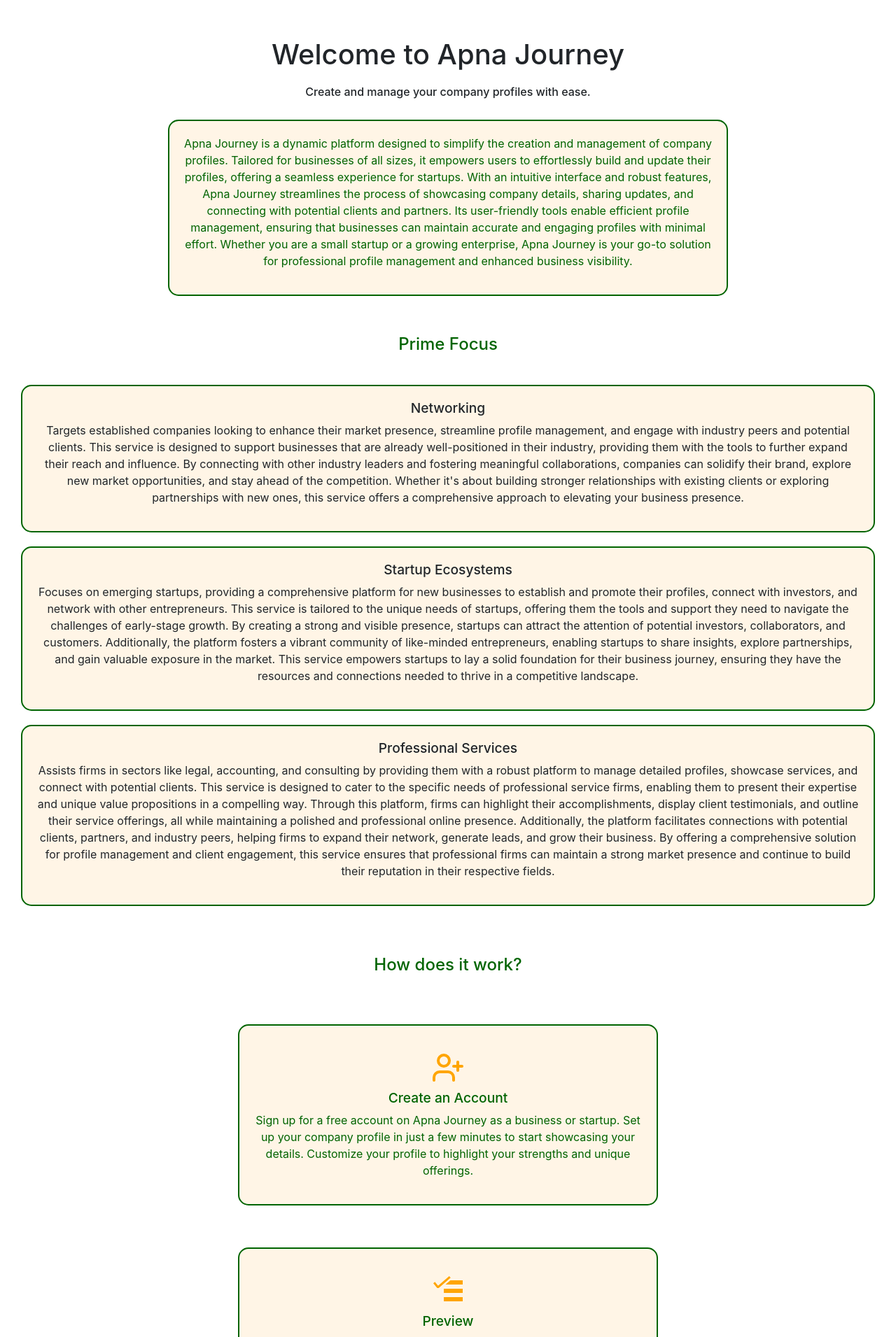
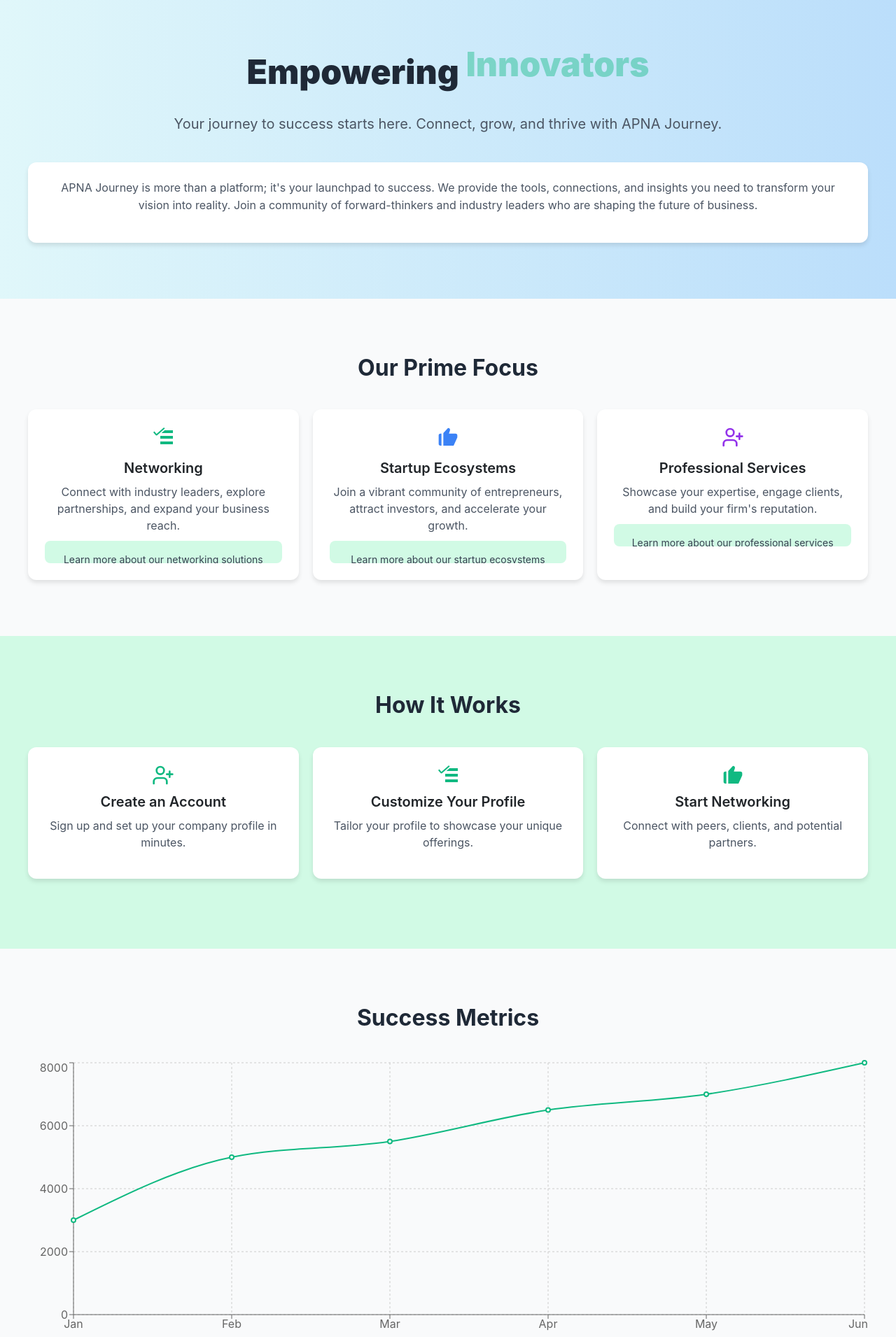
Before and after one commit to Apna-Journey/Apna1, a React (Create React App) app: page /home in a window 1280 px wide. Shown: the part 80-1991 px from the top of the page at 70% size. Built offline with nearby package versions, Linux system fonts and the light colour scheme.

Commit message:
New home page

```diff
--- a/package.json
+++ b/package.json
@@ -7,6 +7,8 @@
     "@testing-library/react": "^13.4.0",
     "@testing-library/user-event": "^13.5.0",
     "axios": "^1.6.8",
+    "framer-motion": "^11.5.4",
+    "lucide-react": "^0.438.0",
     "react": "^18.3.1",
     "react-datepicker": "^7.3.0",
     "react-dom": "^18.3.1",
@@ -15,7 +17,7 @@
     "react-router-dom": "^6.23.0",
     "react-scripts": "5.0.1",
     "react-toastify": "^10.0.5",
-    "lucide-react": "^0.438.0",
+    "recharts": "^2.12.7",
     "styled-components": "^6.1.12",
     "web-vitals": "^2.1.4"
   },
--- a/src/Component/Home.jsx
+++ b/src/Component/Home.jsx
@@ -1,194 +1,395 @@
-import React from "react";
+import React, { useState, useEffect } from 'react';
+import { motion, AnimatePresence } from 'framer-motion';
 import { VscTasklist } from "react-icons/vsc";
 import { BiSolidLike } from "react-icons/bi";
 import { LuUserPlus } from "react-icons/lu";
+import { FaQuoteLeft, FaQuoteRight } from "react-icons/fa";
+import { LineChart, Line, XAxis, YAxis, CartesianGrid, Tooltip, ResponsiveContainer } from 'recharts';
+import { useNavigate } from 'react-router-dom'; // Import useNavigate
 
+// Hero Component
 const Hero = () => {
-  const textStyle = {
-    color: '#006400',
-    backgroundColor: '#fff5e6',
-    borderRadius: '15px',
-    padding: '20px',
-    margin: '0 auto',
-    maxWidth: '800px',
-    border: '2px solid #006400',
-    transition: 'all 0.3s ease',
+  const [currentWord, setCurrentWord] = useState(0);
+  const words = ['Startups', 'Entrepreneurs', 'Innovators', 'Visionaries'];
+
+  useEffect(() => {
+    const interval = setInterval(() => {
+      setCurrentWord((prev) => (prev + 1) % words.length);
+    }, 2000);
+    return () => clearInterval(interval);
+  }, [words.length]);
+
+  return (
+    <motion.section
+      initial={{ opacity: 0, y: 50 }}
+      animate={{ opacity: 1, y: 0 }}
+      transition={{ duration: 0.8 }}
+      style={{
+        background: 'linear-gradient(to right, #e0f7fa, #bbdefb)',
+        padding: '80px 20px',
+        textAlign: 'center',
+      }}
+    >
+      <div style={{ maxWidth: '1200px', margin: '0 auto' }}>
+        <motion.h1
+          initial={{ opacity: 0, y: 20 }}
+          animate={{ opacity: 1, y: 0 }}
+          transition={{ delay: 0.2, duration: 0.6 }}
+          style={{
+            fontSize: '3rem',
+            fontWeight: '900',
+            color: '#1f2937',
+            marginBottom: '30px',
+          }}
+        >
+          Empowering
+          <AnimatePresence mode="wait">
+            <motion.span
+              key={currentWord}
+              initial={{ opacity: 0, y: 20 }}
+              animate={{ opacity: 1, y: 0 }}
+              exit={{ opacity: 0, y: -20 }}
+              transition={{ duration: 0.5 }}
+              style={{ color: '#10B981', marginLeft: '10px', display: 'inline-block' }}
+            >
+              {words[currentWord]}
+            </motion.span>
+          </AnimatePresence>
+        </motion.h1>
+        <motion.p
+          initial={{ opacity: 0, y: 20 }}
+          animate={{ opacity: 1, y: 0 }}
+          transition={{ delay: 0.4, duration: 0.6 }}
+          style={{
+            fontSize: '1.25rem',
+            color: '#4b5563',
+            marginBottom: '40px',
+          }}
+        >
+          Your journey to success starts here. Connect, grow, and thrive with APNA Journey.
+        </motion.p>
+        <motion.div
+          initial={{ opacity: 0, scale: 0.9 }}
+          animate={{ opacity: 1, scale: 1 }}
+          transition={{ delay: 0.6, duration: 0.6 }}
+          style={{
+            backgroundColor: 'white',
+            padding: '24px',
+            borderRadius: '12px',
+            boxShadow: '0 4px 6px rgba(0, 0, 0, 0.1)',
+            transition: 'box-shadow 0.3s',
+          }}
+        >
+          <p style={{ color: '#4b5563', lineHeight: '1.6' }}>
+            APNA Journey is more than a platform; it's your launchpad to success. We provide the tools, connections, and insights you need to transform your vision into reality. Join a community of forward-thinkers and industry leaders who are shaping the future of business.
+          </p>
+        </motion.div>
+      </div>
+    </motion.section>
+  );
 };
 
-  const textHoverStyle = {
-    backgroundColor: '#000',
-    color: '#fff',
-  };
+// TopNiches Component
+const TopNiches = () => {
+  const [hoveredService, setHoveredService] = useState(null);
+
+  const services = [
+    {
+      id: 1,
+      icon: <VscTasklist style={{ fontSize: '2rem', marginBottom: '1rem', color: '#10B981' }} />,
+      service: "Networking",
+      description: "Connect with industry leaders, explore partnerships, and expand your business reach.",
+    },
+    {
+      id: 2,
+      icon: <BiSolidLike style={{ fontSize: '2rem', marginBottom: '1rem', color: '#3b82f6' }} />,
+      service: "Startup Ecosystems",
+      description: "Join a vibrant community of entrepreneurs, attract investors, and accelerate your growth.",
+    },
+    {
+      id: 3,
+      icon: <LuUserPlus style={{ fontSize: '2rem', marginBottom: '1rem', color: '#9333ea' }} />,
+      service: "Professional Services",
+      description: "Showcase your expertise, engage clients, and build your firm's reputation.",
+    },
+  ];
 
   return (
-    <section className="hero" style={{ marginTop: '60px', textAlign: 'center', padding: '0 20px' }}>
-      <h1 style={{ fontSize: 'clamp(1.5rem, 5vw, 2.5rem)', marginBottom: '20px' }}>Welcome to Apna Journey</h1>
-      <h4 style={{ fontSize: 'clamp(0.8rem, 3vw, 1rem)', marginBottom: '30px' }}>Create and manage your company profiles with ease.</h4>
-      <div
-        style={textStyle}
-        onMouseEnter={(e) => Object.assign(e.currentTarget.style, textHoverStyle)}
-        onMouseLeave={(e) => Object.assign(e.currentTarget.style, textStyle)}
+    <section style={{ padding: '80px 20px', backgroundColor: '#f9fafb' }}>
+      <div style={{ maxWidth: '1200px', margin: '0 auto' }}>
+        <motion.h2
+          initial={{ opacity: 0, y: 20 }}
+          animate={{ opacity: 1, y: 0 }}
+          transition={{ duration: 0.6 }}
+          style={{
+            fontSize: '2rem',
+            fontWeight: '700',
+            textAlign: 'center',
+            color: '#1f2937',
+            marginBottom: '40px',
+          }}
         >
-        <p style={{ fontSize: 'clamp(0.9rem, 2.5vw, 1rem)' }}>
-          Apna Journey is a dynamic platform designed to simplify the creation and management of company profiles. Tailored for businesses of all sizes, it empowers users to effortlessly build and update their profiles, offering a seamless experience for startups. With an intuitive interface and robust features, Apna Journey streamlines the process of showcasing company details, sharing updates, and connecting with potential clients and partners. Its user-friendly tools enable efficient profile management, ensuring that businesses can maintain accurate and engaging profiles with minimal effort. Whether you are a small startup or a growing enterprise, Apna Journey is your go-to solution for professional profile management and enhanced business visibility.
-        </p>
+          Our Prime Focus
+        </motion.h2>
+        <div style={{ display: 'grid', gridTemplateColumns: 'repeat(auto-fit, minmax(300px, 1fr))', gap: '20px' }}>
+          {services.map((service) => (
+            <motion.div
+              key={service.id}
+              initial={{ opacity: 0, y: 20 }}
+              animate={{ opacity: 1, y: 0 }}
+              transition={{ duration: 0.6, delay: service.id * 0.2 }}
+              style={{
+                backgroundColor: 'white',
+                borderRadius: '12px',
+                boxShadow: '0 4px 6px rgba(0, 0, 0, 0.1)',
+                overflow: 'hidden',
+                padding: '24px',
+                textAlign: 'center',
+              }}
+              onMouseEnter={() => setHoveredService(service.id)}
+              onMouseLeave={() => setHoveredService(null)}
+            >
+              {service.icon}
+              <h3 style={{ fontSize: '1.25rem', fontWeight: '600', marginBottom: '10px' }}>{service.service}</h3>
+              <p style={{ color: '#4b5563', marginBottom: '10px' }}>{service.description}</p>
+              <motion.div
+                initial={{ height: 0 }}
+                animate={{ height: hoveredService === service.id ? 'auto' : 0 }}
+                transition={{ duration: 0.3 }}
+                style={{
+                  backgroundColor: '#d1fae5',
+                  padding: '16px',
+                  overflow: 'hidden',
+                  borderRadius: '8px',
+                }}
+              >
+                <p style={{ fontSize: '0.875rem', color: '#374151' }}>Learn more about our {service.service.toLowerCase()} solutions and how they can benefit your business.</p>
+              </motion.div>
+            </motion.div>
+          ))}
+        </div>
       </div>
     </section>
   );
 };
 
-const TopNiches = () => {
-  const services = [
-    {
-      id: 1,
-      service: "Networking",
-      description: "Targets established companies looking to enhance their market presence, streamline profile management, and engage with industry peers and potential clients. This service is designed to support businesses that are already well-positioned in their industry, providing them with the tools to further expand their reach and influence. By connecting with other industry leaders and fostering meaningful collaborations, companies can solidify their brand, explore new market opportunities, and stay ahead of the competition. Whether it's about building stronger relationships with existing clients or exploring partnerships with new ones, this service offers a comprehensive approach to elevating your business presence.",
-    },
-    {
-      id: 2,
-      service: "Startup Ecosystems",
-      description: "Focuses on emerging startups, providing a comprehensive platform for new businesses to establish and promote their profiles, connect with investors, and network with other entrepreneurs. This service is tailored to the unique needs of startups, offering them the tools and support they need to navigate the challenges of early-stage growth. By creating a strong and visible presence, startups can attract the attention of potential investors, collaborators, and customers. Additionally, the platform fosters a vibrant community of like-minded entrepreneurs, enabling startups to share insights, explore partnerships, and gain valuable exposure in the market. This service empowers startups to lay a solid foundation for their business journey, ensuring they have the resources and connections needed to thrive in a competitive landscape.",
-    },
-    {
-      id: 3,
-      service: "Professional Services",
-      description: "Assists firms in sectors like legal, accounting, and consulting by providing them with a robust platform to manage detailed profiles, showcase services, and connect with potential clients. This service is designed to cater to the specific needs of professional service firms, enabling them to present their expertise and unique value propositions in a compelling way. Through this platform, firms can highlight their accomplishments, display client testimonials, and outline their service offerings, all while maintaining a polished and professional online presence. Additionally, the platform facilitates connections with potential clients, partners, and industry peers, helping firms to expand their network, generate leads, and grow their business. By offering a comprehensive solution for profile management and client engagement, this service ensures that professional firms can maintain a strong market presence and continue to build their reputation in their respective fields.",
-    },
+// HowItWorks Component
+const HowItWorks = () => {
+  const steps = [
+    { icon: <LuUserPlus style={{ fontSize: '2rem', color: '#10B981' }} />, title: "Create an Account", description: "Sign up and set up your company profile in minutes." },
+    { icon: <VscTasklist style={{ fontSize: '2rem', color: '#10B981' }} />, title: "Customize Your Profile", description: "Tailor your profile to showcase your unique offerings." },
+    { icon: <BiSolidLike style={{ fontSize: '2rem', color: '#10B981' }} />, title: "Start Networking", description: "Connect with peers, clients, and potential partners." },
   ];
 
   return (
-    <section className="services" style={{ marginTop: '50px', textAlign: 'center', padding: '0 20px' }}>
-      <h3
+    <section style={{ padding: '80px 20px', backgroundColor: '#d1fae5' }}>
+      <div style={{ maxWidth: '1200px', margin: '0 auto' }}>
+        <motion.h2
+          initial={{ opacity: 0, y: 20 }}
+          animate={{ opacity: 1, y: 0 }}
+          transition={{ duration: 0.6 }}
           style={{
-          color: 'darkgreen',
-          backgroundColor: 'white',
-          display: 'inline-block',
-          transition: 'color 0.3s ease',
-          padding: '5px 10px',
-          borderRadius: '5px',
-          fontSize: 'clamp(1.2rem, 4vw, 1.5rem)',
-        }}
-        onMouseEnter={(e) => e.currentTarget.style.color = 'black'}
-        onMouseLeave={(e) => e.currentTarget.style.color = 'darkgreen'}
-      >
-        Prime Focus
-      </h3>
-      <div style={{
-        display: 'flex',
-        flexDirection: 'column',
-        gap: '20px',
-        marginTop: '30px',
-        '@media (min-width: 1024px)': {
-          flexDirection: 'row',
-          justifyContent: 'space-between',
-          padding: '0 5%',
-        }
-      }}>
-        {services.map((element) => (
-          <div
-            key={element.id}
-            style={{
-              backgroundColor: '#fff5e6',
-              border: '2px solid #006400',
-              borderRadius: '15px',
-              padding: '20px',
-              transition: 'all 0.3s ease',
-              flex: 1,
-              margin: '0 10px',
-              '@media (max-width: 1023px)': {
-                margin: '10px 0',
-              }
-            }}
-            onMouseEnter={(e) => {
-              e.currentTarget.style.backgroundColor = 'black';
-              e.currentTarget.style.color = 'white';
-            }}
-            onMouseLeave={(e) => {
-              e.currentTarget.style.backgroundColor = '#fff5e6';
-              e.currentTarget.style.color = 'initial';
+            fontSize: '2rem',
+            fontWeight: '700',
+            textAlign: 'center',
+            color: '#1f2937',
+            marginBottom: '40px',
           }}
         >
-            <h4 style={{ fontSize: 'clamp(1rem, 3vw, 1.2rem)' }}>{element.service}</h4>
-            <p style={{ fontSize: 'clamp(0.8rem, 2.5vw, 1rem)' }}>{element.description}</p>
+          How It Works
+        </motion.h2>
+        <div style={{ display: 'flex', flexWrap: 'wrap', justifyContent: 'space-between', gap: '20px' }}>
+          {steps.map((step, index) => (
+            <motion.div
+              key={index}
+              initial={{ opacity: 0, y: 20 }}
+              animate={{ opacity: 1, y: 0 }}
+              transition={{ duration: 0.6, delay: index * 0.2 }}
+              style={{
+                backgroundColor: 'white',
+                borderRadius: '12px',
+                boxShadow: '0 4px 6px rgba(0, 0, 0, 0.1)',
+                padding: '24px',
+                textAlign: 'center',
+                flex: '1 1 calc(33% - 20px)',
+                marginBottom: '20px',
+              }}
+            >
+              {step.icon}
+              <h3 style={{ fontSize: '1.25rem', fontWeight: '600', margin: '10px 0' }}>{step.title}</h3>
+              <p style={{ color: '#4b5563' }}>{step.description}</p>
+            </motion.div>
+          ))}
         </div>
-        ))}
       </div>
     </section>
   );
 };
 
-const HowItWorks = () => {
-  const cardStyle = {
-    color: '#006400',
-    backgroundColor: '#fff5e6',
-    borderRadius: '15px',
-    padding: '20px',
-    margin: '20px auto',
-    maxWidth: '600px',
-    border: '2px solid #006400',
-    transition: 'all 0.3s ease',
-    textAlign: 'center',
-  };
-
-  const cardHoverStyle = {
-    backgroundColor: '#000',
-    color: '#fff',
-  };
+// SuccessMetrics Component
+const SuccessMetrics = () => {
+  const data = [
+    { name: 'Jan', value: 3000 },
+    { name: 'Feb', value: 5000 },
+    { name: 'Mar', value: 5500 },
+    { name: 'Apr', value: 6500 },
+    { name: 'May', value: 7000 },
+    { name: 'Jun', value: 8000 },
+  ];
 
   return (
-    <section className="howItWorks" style={{ marginTop: '60px', marginBottom: '60px', padding: '0 20px' }}>
-      <h3
+    <section style={{ padding: '80px 20px', backgroundColor: '#f9fafb' }}>
+      <div style={{ maxWidth: '1200px', margin: '0 auto' }}>
+        <motion.h2
+          initial={{ opacity: 0, y: 20 }}
+          animate={{ opacity: 1, y: 0 }}
+          transition={{ duration: 0.6 }}
           style={{
-          color: 'darkgreen',
+            fontSize: '2rem',
+            fontWeight: '700',
             textAlign: 'center',
+            color: '#1f2937',
             marginBottom: '40px',
-          padding: '10px',
-          backgroundColor: 'white',
-          borderRadius: '15px',
-          transition: 'color 0.3s ease',
-          fontSize: 'clamp(1.2rem, 4vw, 1.5rem)',
           }}
-        onMouseEnter={(e) => e.currentTarget.style.color = 'black'}
-        onMouseLeave={(e) => e.currentTarget.style.color = 'darkgreen'}
         >
-        How does it work?
-      </h3>
-      <div style={{
-        display: 'flex',
-        flexDirection: 'column',
-        alignItems: 'center',
-        gap: '20px',
-      }}>
-        {[
-          { icon: <LuUserPlus />, title: "Create an Account", description: "Sign up for a free account on Apna Journey as a business or startup. Set up your company profile in just a few minutes to start showcasing your details. Customize your profile to highlight your strengths and unique offerings." },
-          { icon: <VscTasklist />, title: "Preview", description: "Preview your profile and customize it to perfectly reflect your business's unique identity. Feel free to make adjustments and update details as needed, ensuring your profile always showcases the most accurate and engaging information about your company." },
-          { icon: <BiSolidLike />, title: "Networking", description: "Unlock new opportunities and grow your business through our robust networking capabilities. Our platform facilitates seamless interactions, helping you build a strong professional network and drive your business forward." },
-        ].map((item, index) => (
-          <div
-            key={index}
-            style={cardStyle}
-            onMouseEnter={(e) => Object.assign(e.currentTarget.style, cardHoverStyle)}
-            onMouseLeave={(e) => Object.assign(e.currentTarget.style, cardStyle)}
-          >
-            <div className="icon" style={{ color: 'orange', fontSize: 'clamp(2rem, 6vw, 3rem)' }}>
-              {item.icon}
-            </div>
-            <h4 style={{ fontSize: 'clamp(1rem, 3vw, 1.2rem)' }}>{item.title}</h4>
-            <p style={{ fontSize: 'clamp(0.8rem, 2.5vw, 1rem)' }}>{item.description}</p>
-          </div>
-        ))}
+          Success Metrics
+        </motion.h2>
+        <ResponsiveContainer width="100%" height={400}>
+          <LineChart data={data}>
+            <CartesianGrid strokeDasharray="3 3" />
+            <XAxis dataKey="name" />
+            <YAxis />
+            <Tooltip />
+            <Line type="monotone" dataKey="value" stroke="#10B981" strokeWidth={2} />
+          </LineChart>
+        </ResponsiveContainer>
       </div>
     </section>
   );
 };
 
+// Testimonials Component
+const Testimonials = () => {
+  const testimonials = [
+    {
+      id: 1,
+      quote: "APNA Journey has transformed the way we connect with potential clients. Highly recommended!",
+      name: "Jane Doe",
+      position: "CEO, Innovate Inc.",
+    },
+    {
+      id: 2,
+      quote: "The platform's networking features have helped us expand our reach and grow our business.",
+      name: "John Smith",
+      position: "Founder, StartUp Central",
+    },
+    {
+      id: 3,
+      quote: "A game-changer for entrepreneurs looking to scale their ventures and build meaningful connections.",
+      name: "Emily Johnson",
+      position: "Director, Growth Labs",
+    },
+  ];
+
+  return (
+    <section style={{ padding: '80px 20px', backgroundColor: '#d1fae5' }}>
+      <div style={{ maxWidth: '1200px', margin: '0 auto' }}>
+        <motion.h2
+          initial={{ opacity: 0, y: 20 }}
+          animate={{ opacity: 1, y: 0 }}
+          transition={{ duration: 0.6 }}
+          style={{
+            fontSize: '2rem',
+            fontWeight: '700',
+            textAlign: 'center',
+            color: '#1f2937',
+            marginBottom: '40px',
+          }}
+        >
+          What Our Users Say
+        </motion.h2>
+        <div style={{ display: 'flex', flexDirection: 'column', gap: '20px' }}>
+          {testimonials.map((testimonial) => (
+            <motion.div
+              key={testimonial.id}
+              initial={{ opacity: 0, y: 20 }}
+              animate={{ opacity: 1, y: 0 }}
+              transition={{ duration: 0.6, delay: testimonial.id * 0.2 }}
+              style={{
+                backgroundColor: 'white',
+                borderRadius: '12px',
+                boxShadow: '0 4px 6px rgba(0, 0, 0, 0.1)',
+                padding: '24px',
+                textAlign: 'center',
+              }}
+            >
+              <FaQuoteLeft style={{ fontSize: '2rem', color: '#10B981', marginBottom: '10px' }} />
+              <p style={{ fontSize: '1rem', fontStyle: 'italic', color: '#4b5563', marginBottom: '10px' }}>
+                {testimonial.quote}
+              </p>
+              <FaQuoteRight style={{ fontSize: '2rem', color: '#10B981', marginBottom: '10px' }} />
+              <p style={{ fontSize: '1rem', fontWeight: '600', color: '#1f2937' }}>{testimonial.name}</p>
+              <p style={{ fontSize: '0.875rem', color: '#4b5563' }}>{testimonial.position}</p>
+            </motion.div>
+          ))}
+        </div>
+      </div>
+    </section>
+  );
+};
+
+// CallToAction Component
+const CallToAction = () => {
+  const navigate = useNavigate(); // Initialize the hook
+
+  return (
+    <section style={{ padding: '80px 20px', backgroundColor: '#bbdefb', textAlign: 'center' }}>
+      <div style={{ maxWidth: '1200px', margin: '0 auto' }}>
+        <motion.h2
+          initial={{ opacity: 0, y: 20 }}
+          animate={{ opacity: 1, y: 0 }}
+          transition={{ duration: 0.6 }}
+          style={{ fontSize: '2rem', fontWeight: '700', color: '#1f2937', marginBottom: '30px' }}
+        >
+          Ready to Get Started?
+        </motion.h2>
+        <motion.button
+          initial={{ opacity: 0, y: 20 }}
+          animate={{ opacity: 1, y: 0 }}
+          transition={{ duration: 0.6 }}
+          style={{
+            backgroundColor: '#10B981',
+            color: 'white',
+            padding: '12px 24px',
+            borderRadius: '8px',
+            border: 'none',
+            fontSize: '1.25rem',
+            cursor: 'pointer',
+            boxShadow: '0 4px 6px rgba(0, 0, 0, 0.1)',
+            transition: 'background-color 0.3s',
+          }}
+          onMouseOver={(e) => (e.target.style.backgroundColor = '#059669')}
+          onMouseOut={(e) => (e.target.style.backgroundColor = '#10B981')}
+          onClick={() => navigate('/insert')} // Navigate to the /insert page
+        >
+          Join APNA Journey
+        </motion.button>
+      </div>
+    </section>
+  );
+};
+
+// App Component
 const Home = () => {
   return (
-    <>
+    <div>
       <Hero />
       <TopNiches />
       <HowItWorks />
-    </>
+      <SuccessMetrics />
+      <Testimonials />
+      <CallToAction />
+    </div>
   );
 };
 
```
Also changed, not shown: 1 other file (tests, documents, lock files or other folders). Lines whose indentation alone changed are shown as unchanged.
